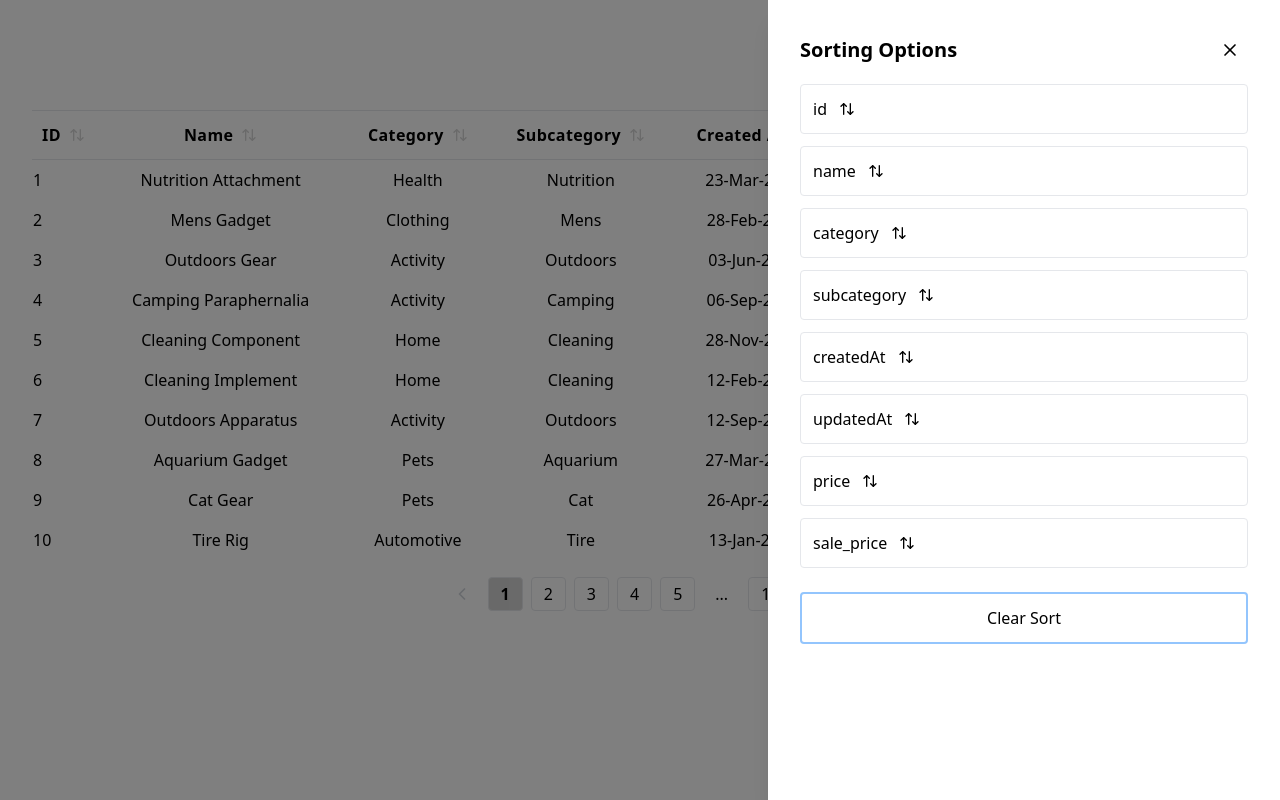
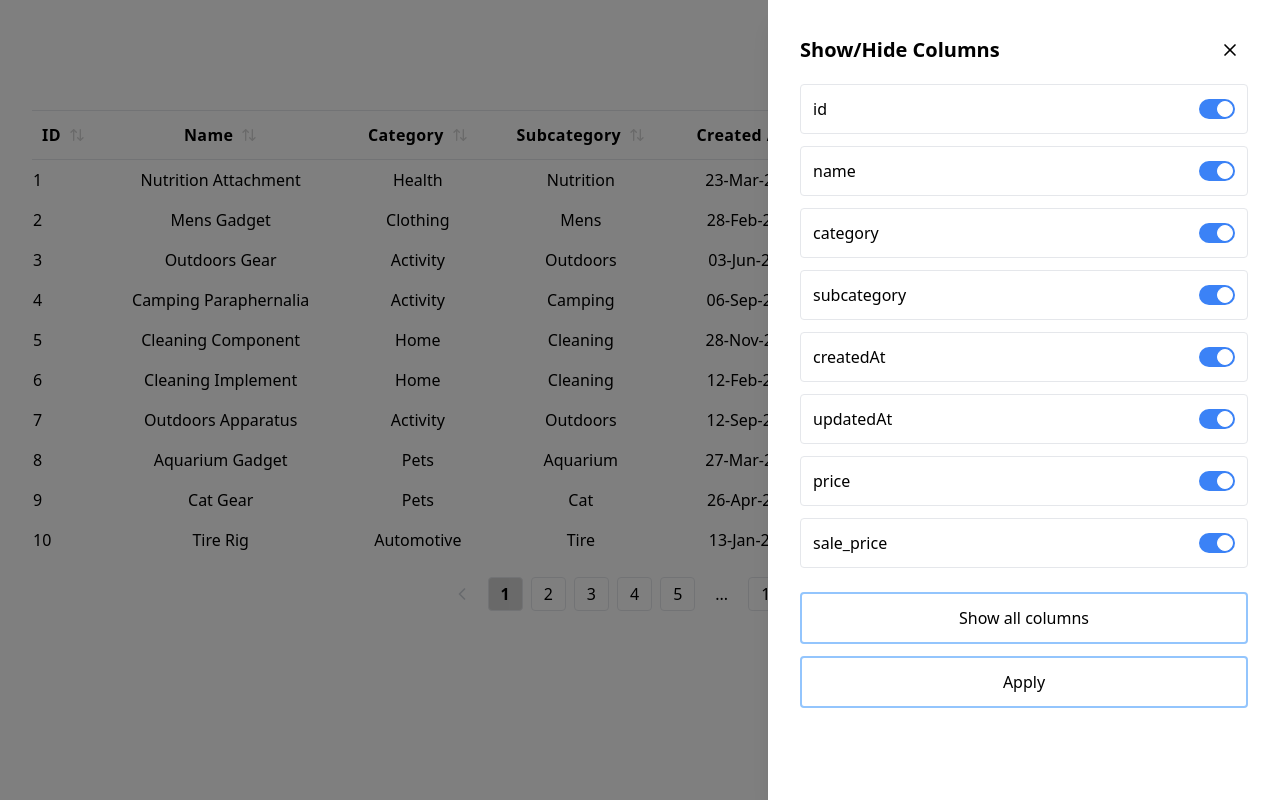
Before and after one commit to ShivangamSoni/products-table, a React (Vite) app: page / in a window 1280 px wide. Built offline with nearby package versions, Linux system fonts and the light colour scheme.

Commit message:
Add: Toggle Functionality

```diff
--- /dev/null
+++ b/src/components/products/SIdePanels/Toggle.tsx
@@ -0,0 +1,71 @@
+import { useState } from "react";
+import { Table, VisibilityState } from "@tanstack/react-table";
+
+import { ProductType } from "../Table";
+
+export default function Toggle({
+    tableManager,
+    setColumnVisibility,
+}: {
+    tableManager: Table<ProductType>;
+    setColumnVisibility: (v: object) => void;
+}) {
+    const [visibility, setVisibility] = useState<VisibilityState>(
+        tableManager.getAllLeafColumns().reduce(
+            (acc, column) => ({
+                ...acc,
+                [column.id]: column.getIsVisible(),
+            }),
+            {}
+        )
+    );
+
+    function apply() {
+        setColumnVisibility(visibility);
+    }
+
+    function clear() {
+        setVisibility((prev) =>
+            Object.keys(prev).reduce((acc, v) => ({ ...acc, [v]: true }), {})
+        );
+    }
+
+    return (
+        <div>
+            <ul className="space-y-3 mb-6">
+                {tableManager.getAllLeafColumns().map((column) => (
+                    <li key={column.id}>
+                        <label className="flex items-center justify-between cursor-pointer gap-3 p-3 border rounded hover:bg-gray-100 focus-visible:bg-gray-100">
+                            {column.id}
+                            <input
+                                type="checkbox"
+                                checked={visibility[column.id]}
+                                onChange={() =>
+                                    setVisibility((prev) => ({
+                                        ...prev,
+                                        [column.id]: !prev[column.id],
+                                    }))
+                                }
+                                className="sr-only peer"
+                            />
+                            <div className="relative w-9 h-5 bg-gray-200 peer-focus:outline-none peer-focus:ring-2 peer-focus:ring-blue-200 rounded-full peer peer-checked:after:translate-x-full rtl:peer-checked:after:-translate-x-full peer-checked:after:border-white after:content-[''] after:absolute after:top-[2px] after:start-[2px] after:bg-white after:border-gray-300 after:border after:rounded-full after:h-4 after:w-4 after:transition-all peer-checked:bg-blue-500"></div>
+                        </label>
+                    </li>
+                ))}
+            </ul>
+
+            <button
+                className="mb-3 outline-none w-full text-center p-3 border-2 border-blue-300 rounded hover:bg-gray-100 focus-visible:bg-gray-100"
+                onClick={clear}
+            >
+                Show all columns
+            </button>
+            <button
+                className="outline-none w-full text-center p-3 border-2 border-blue-300 rounded hover:bg-gray-100 focus-visible:bg-gray-100"
+                onClick={apply}
+            >
+                Apply
+            </button>
+        </div>
+    );
+}
--- a/src/components/products/Table.tsx
+++ b/src/components/products/Table.tsx
@@ -28,6 +28,7 @@ import Sorting from "./SIdePanels/Sorting";
 import { formatDate } from "../../utils/date";
 
 import mockdata from "../../data/data.json";
+import Toggle from "./SIdePanels/Toggle";
 
 export type ProductType = {
     id: number;
@@ -82,9 +83,11 @@ export default function ProductsTable() {
 
     const [sidePanelStatus, setSidePanelStatus] = useState<
         "close" | "sort" | "toggle" | "group" | "filter"
-    >("sort");
+    >("toggle");
 
     const [sorting, setSorting] = useState<ColumnSort[]>([]);
+
+    const [columnVisibility, setColumnVisibility] = useState({});
 
     const tableManager = useReactTable({
         data,
@@ -92,6 +95,7 @@ export default function ProductsTable() {
 
         state: {
             sorting,
+            columnVisibility,
         },
 
         initialState: {
@@ -111,12 +115,22 @@ export default function ProductsTable() {
         onSortingChange: setSorting,
         enableMultiSort: true,
         isMultiSortEvent: () => true,
+
+        // Visibility/Toggle
+        onColumnVisibilityChange: setColumnVisibility,
     });
+
+    function closeSidePanel() {
+        setSidePanelStatus("close");
+    }
 
     return (
         <div className="flex flex-col gap-4 min-h-full max-w-screen-xl mx-auto py-16 px-8">
             <div className="flex items-center justify-end gap-6">
-                <button className="outline-none  p-0.5 rounded border border-transparent hover:border-current hover:bg-gray-200 focus-visible:border-current focus-visible:bg-gray-200">
+                <button
+                    onClick={() => setSidePanelStatus("toggle")}
+                    className="outline-none  p-0.5 rounded border border-transparent hover:border-current hover:bg-gray-200 focus-visible:border-current focus-visible:bg-gray-200"
+                >
                     <span className="sr-only">Toggle Columns</span>
                     <Eye className="text-gray-600" size={24} />
                 </button>
@@ -217,9 +231,22 @@ export default function ProductsTable() {
                 <SidePanel
                     title={"Sorting Options"}
                     isOpen
-                    onClose={() => setSidePanelStatus("close")}
+                    onClose={closeSidePanel}
                 >
                     <Sorting tableManager={tableManager} />
+                </SidePanel>
+            )}
+
+            {sidePanelStatus === "toggle" && (
+                <SidePanel
+                    title={"Show/Hide Columns"}
+                    isOpen
+                    onClose={closeSidePanel}
+                >
+                    <Toggle
+                        tableManager={tableManager}
+                        setColumnVisibility={setColumnVisibility}
+                    />
                 </SidePanel>
             )}
         </div>
```
